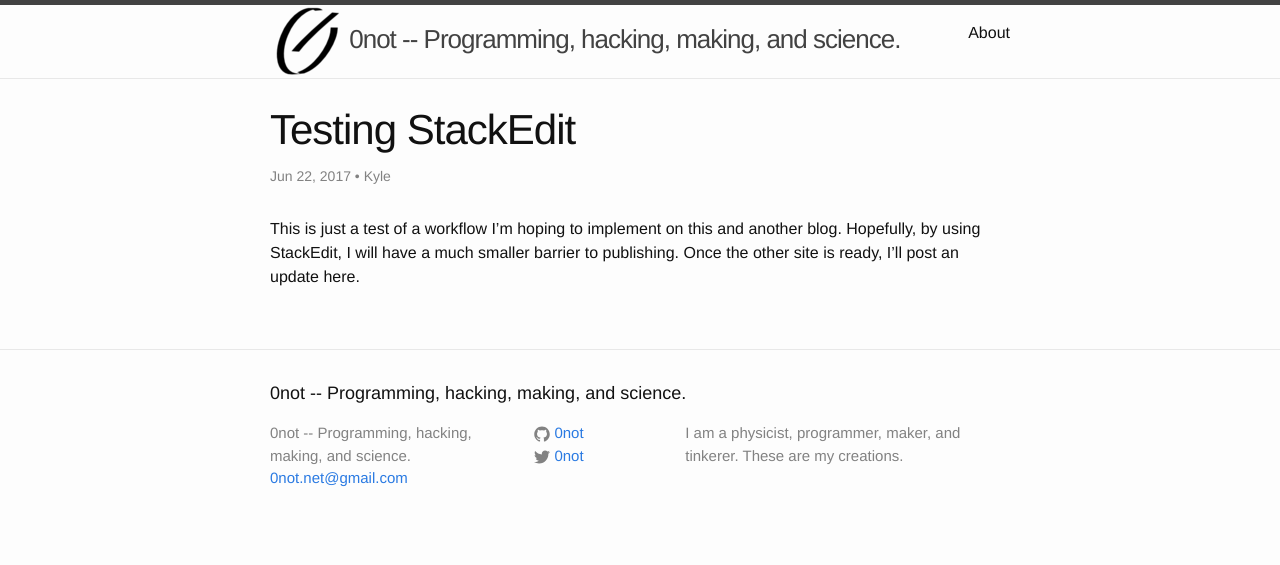
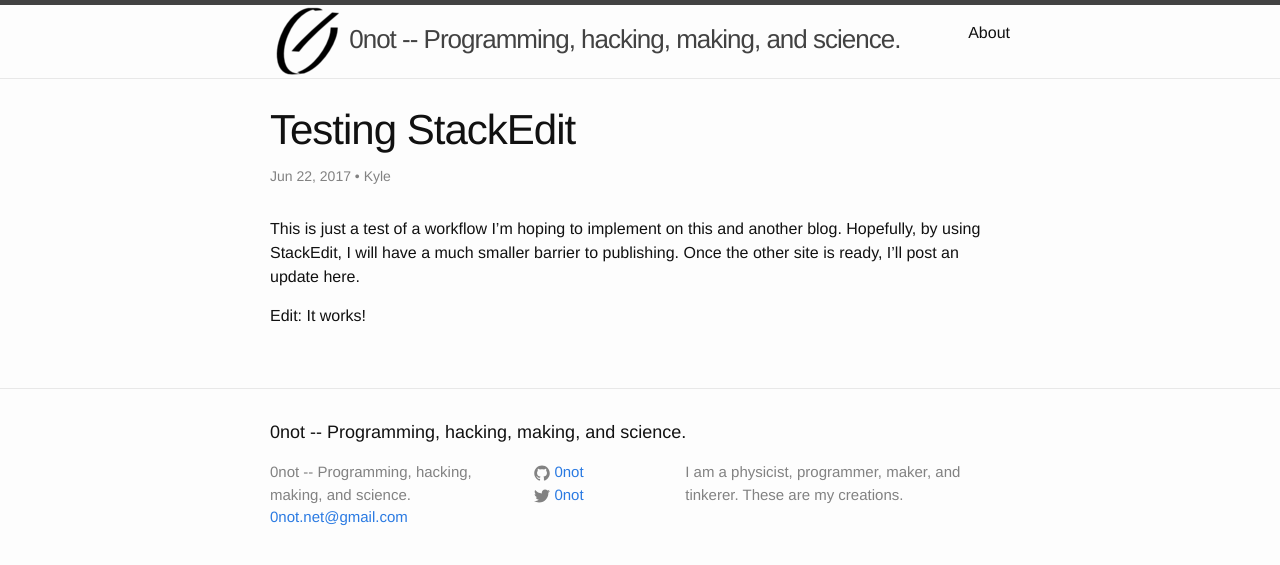
Before and after one commit to 0not/0not.github.io, a Jekyll site: the page built from _posts/2017-06-21-testing-stackedit.markdown, in a window 1280 px wide. Shown: the top 565 px of the page. Built offline with Jekyll 4.4.1, drawn with Linux system fonts in a browser that asks for light colours; Markdown is read by kramdown in place of the engine named in the settings.

Commit message:
Published with https://stackedit.io/

```diff
--- a/_posts/2017-06-21-testing-stackedit.markdown
+++ b/_posts/2017-06-21-testing-stackedit.markdown
@@ -11,3 +11,5 @@ categories:
 - General
 ---
 This is just a test of a workflow I'm hoping to implement on this and another blog. Hopefully, by using StackEdit, I will have a much smaller barrier to publishing. Once the other site is ready, I'll post an update here.
+
+Edit: It works!
```
